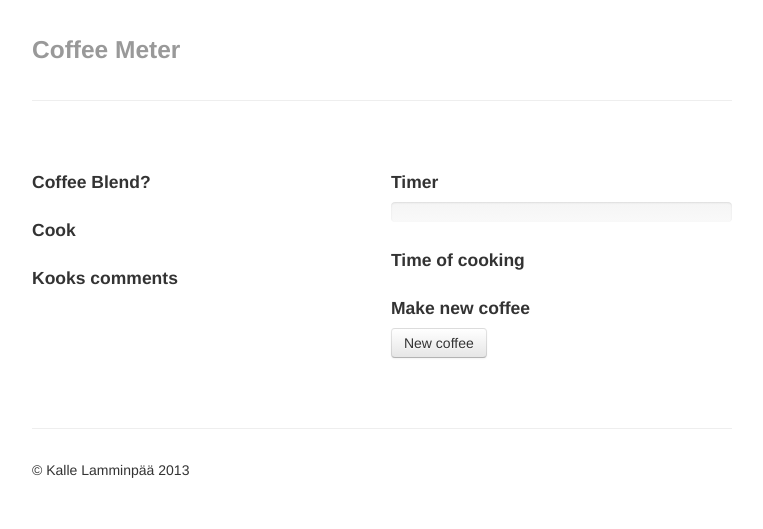
After one commit to lamminpaa/coffee-meter, a PHP site: template views/front.twig in a window 1280 px wide. The commit adds this page. Shown: the top 529 px of the page, without its empty margins (258-1021 px from the left). Run offline with PHP 8.4, Linux system fonts and the light colour scheme; the template is opened without the code that fills it, so the values that code supplies are empty; some libraries are stand-ins or nearby versions.

Commit message:
added front

```diff
--- a/composer.json
+++ b/composer.json
@@ -1,5 +1,7 @@
 {
     "require": {
-        "silex/silex": "1.0.*@dev"
+        "silex/silex": "1.0.*@dev",
+        "twig/twig": ">=1.8,<2.0-dev",
+        "symfony/twig-bridge": "~2.3"
     }
 }
--- /dev/null
+++ b/views/front.twig
@@ -0,0 +1,161 @@
+
+<!DOCTYPE html>
+<html lang="en">
+<head>
+    <meta charset="utf-8">
+    <title>Coffee</title>
+    <meta name="viewport" content="width=device-width, initial-scale=1.0">
+    <meta name="description" content="">
+    <meta name="author" content="">
+
+    <!-- Le styles -->
+    <link href="../css/bootstrap.css" rel="stylesheet">
+    <style type="text/css">
+        body {
+            padding-top: 20px;
+            padding-bottom: 40px;
+        }
+
+            /* Custom container */
+        .container-narrow {
+            margin: 0 auto;
+            max-width: 700px;
+        }
+        .container-narrow > hr {
+            margin: 30px 0;
+        }
+
+            /* Main marketing message and sign up button */
+        .jumbotron {
+            margin: 60px 0;
+            text-align: center;
+        }
+        .jumbotron h1 {
+            font-size: 72px;
+            line-height: 1;
+        }
+        .jumbotron .btn {
+            font-size: 21px;
+            padding: 14px 24px;
+        }
+
+            /* Supporting marketing content */
+        .marketing {
+            margin: 60px 0;
+        }
+        .marketing p + h4 {
+            margin-top: 28px;
+        }
+    </style>
+    <link href="../css/bootstrap-responsive.css" rel="stylesheet">
+
+    <!-- HTML5 shim, for IE6-8 support of HTML5 elements -->
+    <!--[if lt IE 9]>
+    <script src="../js/html5shiv.js"></script>
+    <![endif]-->
+</head>
+
+<body>
+
+<div class="container-narrow">
+
+    <div class="masthead">
+        <h3 class="muted">Coffee Meter</h3>
+    </div>
+
+    <hr>
+    <div class="row-fluid marketing">
+        <div class="span6">
+            <h4>Coffee Blend?</h4>
+            <p id="blend">
+
+            </p>
+
+            <h4>Cook</h4>
+            <p id="cook" ></p>
+
+            <h4>Kooks comments</h4>
+            <p id="comment"></p>
+        </div>
+
+        <div class="span6">
+            <h4>Timer</h4>
+            <p>
+                <div class="progress">
+                    <div id="progressBar" class="bar" style="width: 0%;"></div>
+                </div>
+            </p>
+
+            <h4>Time of cooking</h4>
+            <p id="timeOfCooking"></p>
+
+            <h4>Make new coffee</h4>
+            <!-- Button to trigger modal -->
+            <p></p><a href="#myModal" role="button" class="btn" data-toggle="modal">New coffee</a><p/>
+
+            <!-- Modal -->
+            <div id="myModal" class="modal hide fade" tabindex="-1" role="dialog" aria-labelledby="myModalLabel" aria-hidden="true">
+                <div class="modal-header">
+                    <button type="button" class="close" data-dismiss="modal" aria-hidden="true">×</button>
+                    <h3 id="myModalLabel">Modal header</h3>
+                </div>
+                <div class="modal-body">
+                    <form id="coffeeForm">
+                        <input type="text" name="blend"><span class="help-inline">Blend</span><br>
+                        <input type="text" name="name"><span class="help-inline">Name of the cook</span><br>
+                        <input type="text" name="comment"><span class="help-inline">Comments</span><br>
+                    </form>
+
+                </div>
+                <div class="modal-footer">
+                    <button class="btn" data-dismiss="modal" aria-hidden="true">Close</button>
+                    <button id="buttonSave" class="btn btn-primary">Save changes</button>
+                </div>
+            </div>
+        </div>
+
+
+
+
+    </div>
+
+    <hr>
+
+    <div class="footer">
+        <p>&copy; Kalle Lamminpää 2013</p>
+    </div>
+
+</div> <!-- /container -->
+
+<!-- Le javascript
+================================================== -->
+<!-- Placed at the end of the document so the pages load faster -->
+<script src="//ajax.googleapis.com/ajax/libs/jquery/1.10.1/jquery.min.js"></script>
+<script src="../js/bootstrap.min.js"></script>
+<script type="text/javascript">
+    $('#buttonSave').on('click', function (e) {
+        var coffee = $('#coffeeForm').serializeArray();
+        console.log(coffee);
+        var myDate = new Date();
+        $('#myModal').modal('toggle');
+        $('#timeOfCooking').html((myDate.getDate()) + '/' +(myDate.getMonth()+1) + ' '+(myDate.getHours()) + ':'+(myDate.getMinutes()));
+        $('#blend').html(coffee[0].value);
+        $('#cook').html(coffee[1].value);
+        $('#comment').html(coffee[2].value);
+
+
+    })
+    var w;
+    setInterval(function() {
+        w = parseInt(document.getElementById('progressBar').style.width);
+        if(w!=100){
+            document.getElementById('progressBar').style.width= (w + 1) +'%';
+        }
+
+    }, 60000);
+
+
+</script>
+
+</body>
+</html>
```
Also changed, not shown: web/index.php (+6 -2 lines), web/js/html5shiv.js (added, +8 -0 lines).
